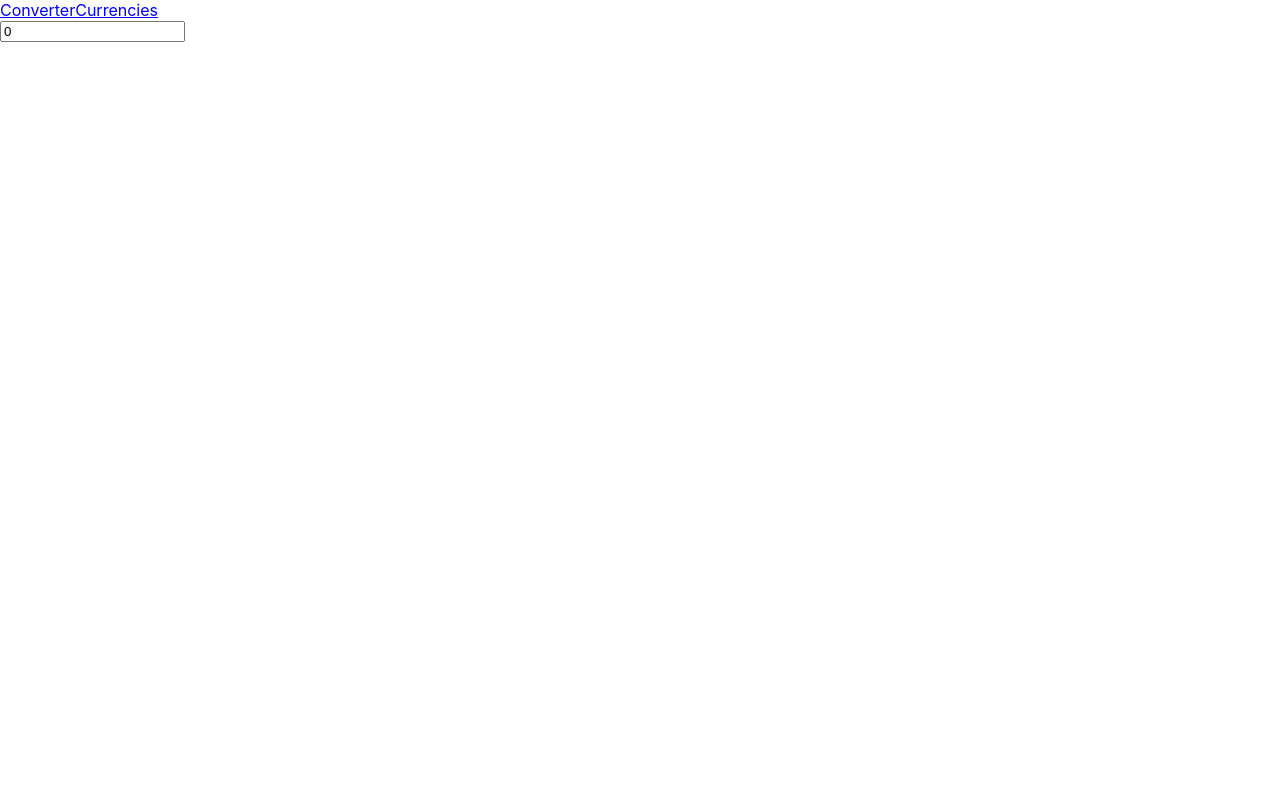
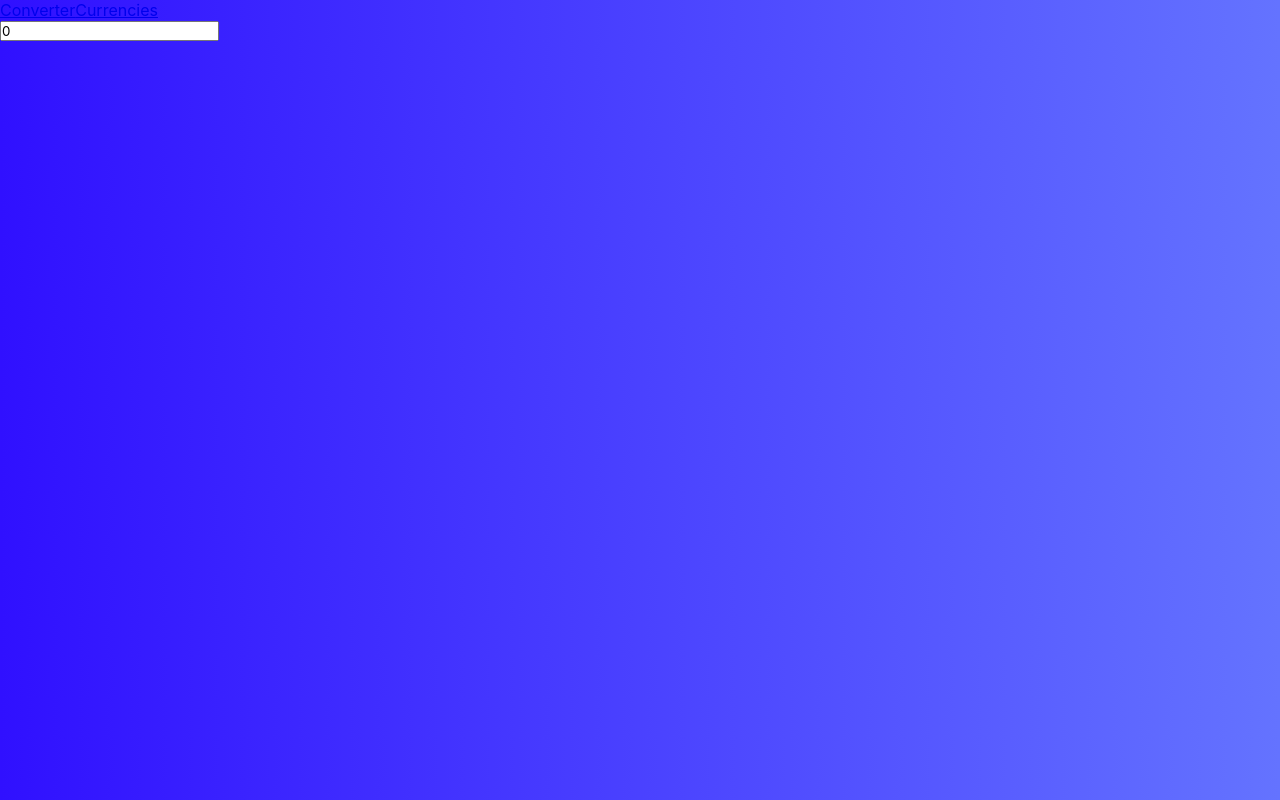
Before and after one commit to Lostinsidemyhead/currency-converter, a React (Create React App) app: page / in a window 1280 px wide. Built offline with nearby package versions, Linux system fonts and the light colour scheme.

Commit message:
fix, style start

```diff
--- a/src/App.tsx
+++ b/src/App.tsx
@@ -6,8 +6,11 @@ import Router from './components/Router';
 function App() {
   return (
     <HashRouter>
-      <NavBar />
-      <Router />
+      <div>
+        <NavBar />
+        <Router />
+      </div>
+
     </HashRouter>
   );
 }
--- a/src/components/Currencies.tsx
+++ b/src/components/Currencies.tsx
@@ -13,7 +13,7 @@ type currency = {
 }
 
 const Currencies: React.FC = () => {
-  const [baseCurrency, setBaseCurrency] = useState<currencies>(currencies.USD);
+  const [baseCurrency, setBaseCurrency] = useState<currencies>(currencies.RUB);
   const [rates, setRates] = useState<currency[]>();
 
   useEffect(() => {
@@ -40,24 +40,17 @@ const Currencies: React.FC = () => {
     const currentRate = fetchedRates[baseCurrency]?.Value || 1;
 
     const rates: currency[] = [];
-
     if (baseCurrency !== currencies.RUB) {
       rates.push({
         code: currencies.RUB,
         rate: 1 / currentRate
-
       });
     }
 
     for (let currency in currencies) {
       if (baseCurrency === currency) continue;
 
-      if (baseCurrency !== currencies.RUB) {
-        rates.push({
-          code: currencies.RUB,
-          rate: 1 / currentRate
-        });
-      } else {
+      if (fetchedRates[currency]?.CharCode) {
         rates.push({
           code: fetchedRates[currency].CharCode,
           rate: fetchedRates[currency].Value / currentRate
@@ -70,11 +63,11 @@ const Currencies: React.FC = () => {
 
   return (
     <div>
-      {rates?.map((currency) => (
+      {rates?.map((item) => (
 
-        <div>
-          {currency.code}
-          {currency.rate}
+        <div key={item.code}>
+          {item.code}
+          {item.rate}
         </div>
 
       ))}
--- a/src/index.css
+++ b/src/index.css
@@ -1,5 +1,6 @@
-body {
+* {
   margin: 0;
+  padding: 0;
   font-family: -apple-system, BlinkMacSystemFont, 'Segoe UI', 'Roboto', 'Oxygen',
     'Ubuntu', 'Cantarell', 'Fira Sans', 'Droid Sans', 'Helvetica Neue',
     sans-serif;
@@ -7,7 +8,10 @@ body {
   -moz-osx-font-smoothing: grayscale;
 }
 
-code {
-  font-family: source-code-pro, Menlo, Monaco, Consolas, 'Courier New',
-    monospace;
+body {
+  background: linear-gradient(
+    90deg,
+    rgba(48, 16, 255, 1) 0%,
+    rgba(100, 115, 255, 1) 100%
+  );
 }
```
